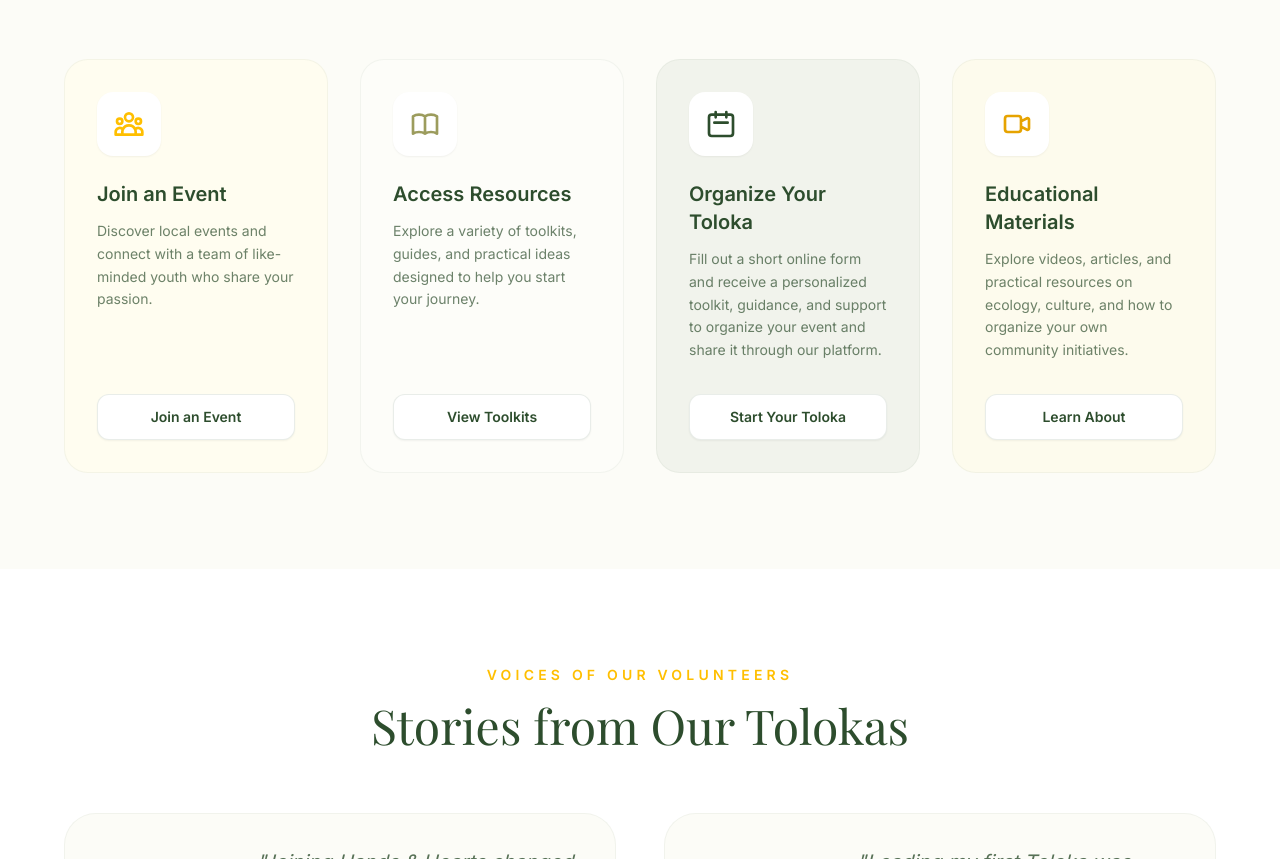
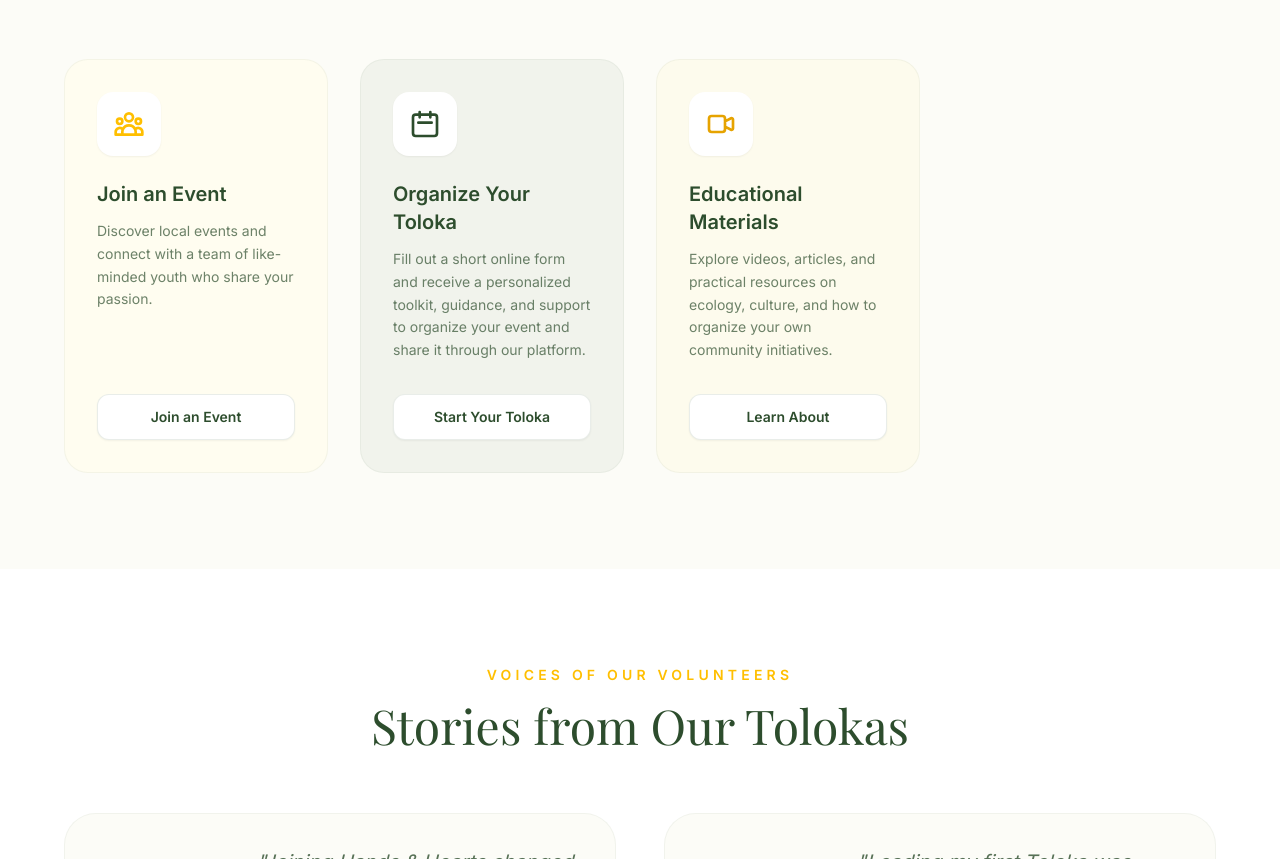
Before and after one commit to rihab-dev-14/headandhearts, a website: page index.html in a window 1280 px wide. Shown: the part 1545-2404 px from the top of the page. Drawn offline with nearby package versions, Linux system fonts and the light colour scheme; a web font is replaced by a local one.

Commit message:
Update index.html

```diff
--- a/index.html
+++ b/index.html
@@ -269,24 +269,8 @@
                                 class="w-full py-3 rounded-xl bg-white text-forest font-bold text-sm border border-forest/10 hover:bg-forest hover:text-white transition-all shadow-sm">Join
                                 an Event</button>
                         </div>
+
                         <!-- Option 2 -->
-                        <div
-                            class="bg-sage-50 p-8 rounded-3xl border border-forest/5 hover:shadow-xl transition-all hover:-translate-y-2 flex flex-col h-full">
-                            <div class="mb-6 bg-white w-16 h-16 rounded-2xl flex items-center justify-center shadow-sm">
-                                <svg class="w-8 h-8 text-sage-600" fill="none" stroke="currentColor"
-                                    viewBox="0 0 24 24">
-                                    <path stroke-linecap="round" stroke-linejoin="round" stroke-width="2"
-                                        d="M12 6.253v13m0-13C10.832 5.477 9.246 5 7.5 5S4.168 5.477 3 6.253v13C4.168 18.477 5.754 18 7.5 18s3.332.477 4.5 1.253m0-13C13.168 5.477 14.754 5 16.5 5s3.332.477 4.5 1.253v13C19.832 18.477 18.246 18 16.5 18c-1.746 0-3.332.477-4.5 1.253" />
-                                </svg>
-                            </div>
-                            <h4 class="text-xl font-bold text-forest mb-3">Access Resources</h4>
-                            <p class="text-forest/70 text-sm mb-8 flex-grow leading-relaxed">Explore a variety of
-                                toolkits, guides, and practical ideas designed to help you start your journey.</p>
-                            <button onclick="navigate('educational')"
-                                class="w-full py-3 rounded-xl bg-white text-forest font-bold text-sm border border-forest/10 hover:bg-forest hover:text-white transition-all shadow-sm">View
-                                Toolkits</button>
-                        </div>
-                        <!-- Option 3 -->
                         <div
                             class="bg-forest/5 p-8 rounded-3xl border border-forest/5 hover:shadow-xl transition-all hover:-translate-y-2 flex flex-col h-full">
                             <div class="mb-6 bg-white w-16 h-16 rounded-2xl flex items-center justify-center shadow-sm">
@@ -303,7 +287,7 @@
                                 class="w-full py-3 rounded-xl bg-white text-forest font-bold text-sm border border-forest/10 hover:bg-forest hover:text-white transition-all shadow-sm">Start
                                 Your Toloka</button>
                         </div>
-                        <!-- Option 4 -->
+                        <!-- Option 3 -->
                         <div
                             class="bg-sun-100/30 p-8 rounded-3xl border border-forest/5 hover:shadow-xl transition-all hover:-translate-y-2 flex flex-col h-full">
                             <div class="mb-6 bg-white w-16 h-16 rounded-2xl flex items-center justify-center shadow-sm">
```
